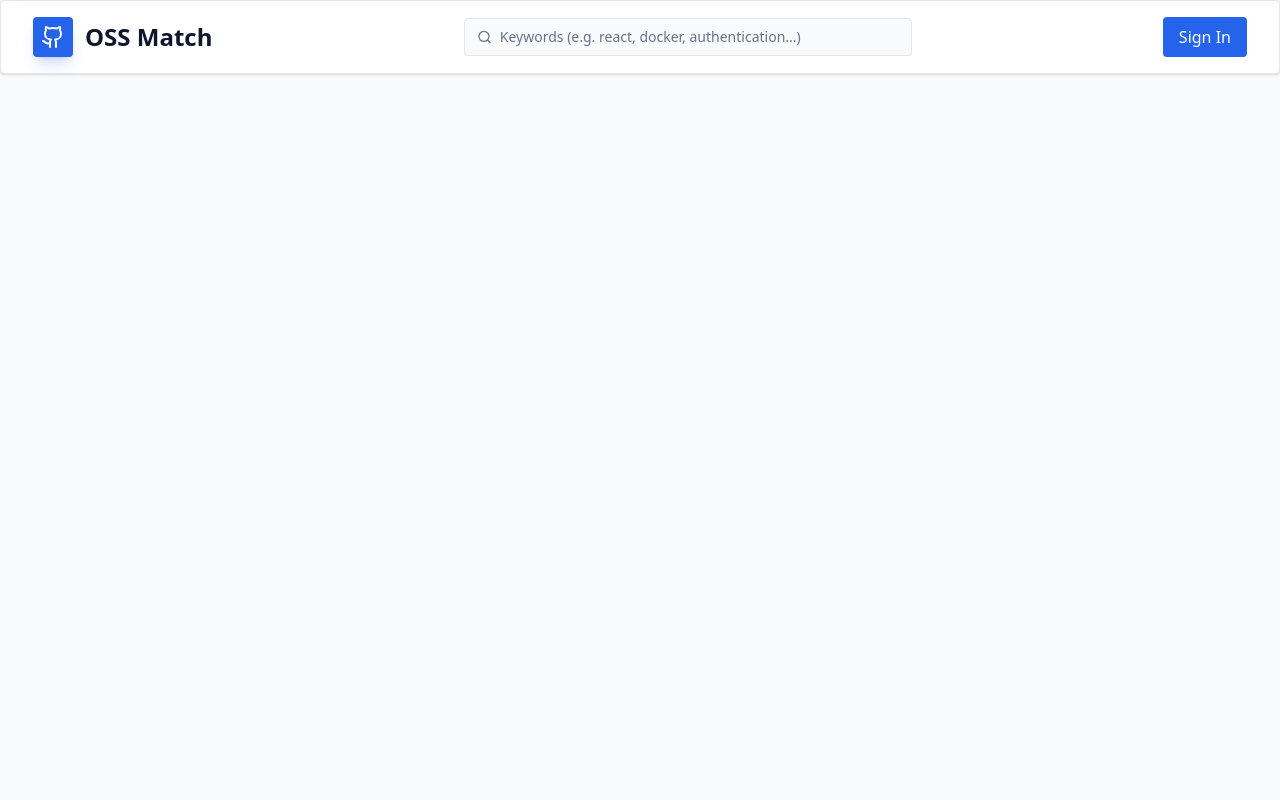
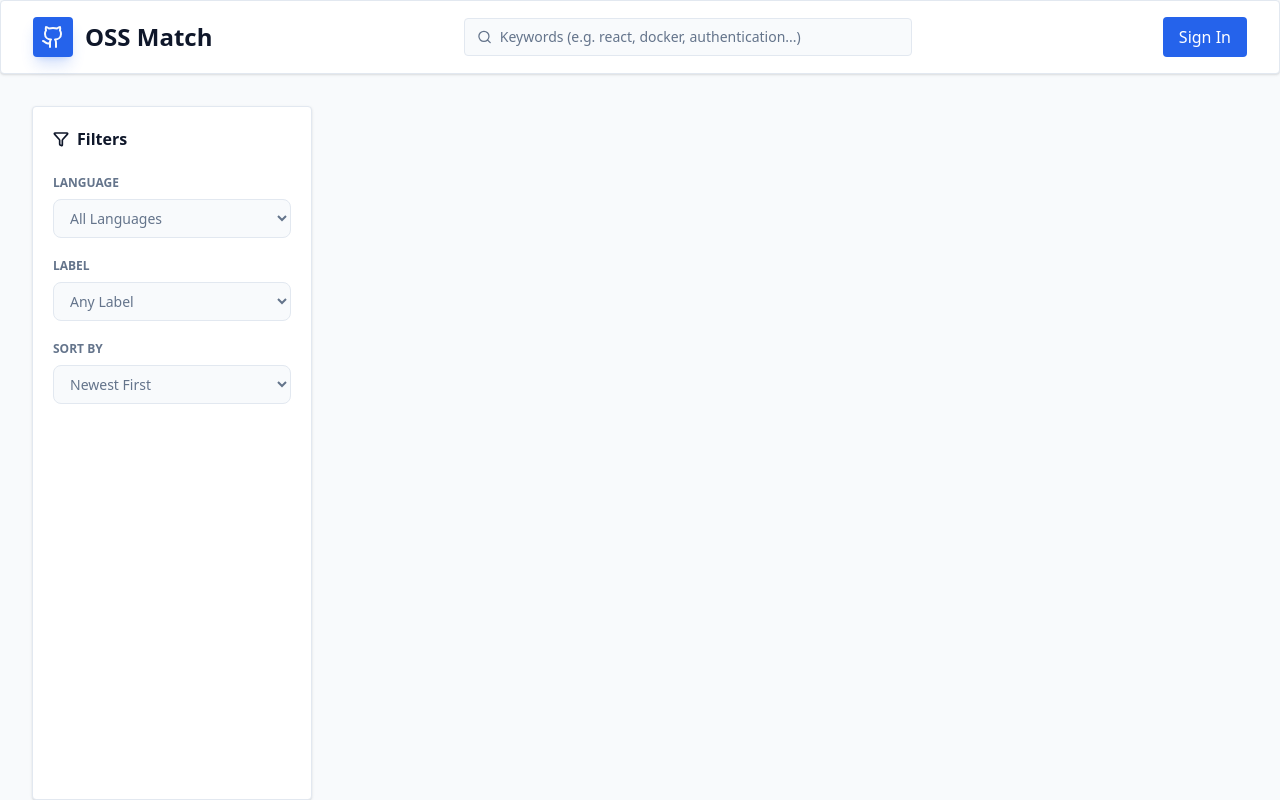
Before and after one commit to mdshakerullahS/OSS_Match, a Next.js app: page / in a window 1280 px wide. Built offline with nearby package versions, Linux system fonts and the light colour scheme.

Commit message:
feat: create and add sidebar

```diff
--- a/src/app/page.tsx
+++ b/src/app/page.tsx
@@ -1,9 +1,13 @@
 import Header from "@/components/header";
+import Sidebar from "@/components/sidebar";
 
 export default function Home() {
   return (
     <>
       <Header />
+      <div className="min-h-[calc(100vh-106px)] max-w-7xl mx-auto px-4 sm:px-6 lg:px-8 mt-8 grid grid-cols-1 lg:grid-cols-4 gap-8">
+        <Sidebar />
+      </div>
     </>
   );
 }
--- /dev/null
+++ b/src/components/sidebar.tsx
@@ -0,0 +1,68 @@
+import { Funnel, Search } from "lucide-react";
+
+export default function Sidebar() {
+  return (
+    <aside className="lg:col-span-1 lg:h-full card p-5 space-y-6">
+      <form className="w-full max-w-md lg:hidden">
+        <div className="flex w-full rounded border bg-background px-3 py-2 text-sm items-center gap-2">
+          <Search size={16} className="text-muted-foreground" />
+          <input
+            placeholder="Keywords (e.g. react, docker, authentication...)"
+            type="text"
+            className="w-full placeholder:text-muted-foreground outline-none"
+          />
+        </div>
+      </form>
+
+      <div className="flex items-center gap-2 font-semibold mb-6">
+        <Funnel size={16} strokeWidth={2.5} />
+        Filters
+      </div>
+      <div className="space-y-5">
+        <div>
+          <label className="block text-xs font-bold text-muted-foreground uppercase mb-2">
+            Language
+          </label>
+          <select className="w-full bg-background border rounded-lg px-3 py-2 text-sm text-muted-foreground outline-none">
+            <option value="">All Languages</option>
+            <option value="JavaScript">JavaScript</option>
+            <option value="TypeScript">TypeScript</option>
+            <option value="Python">Python</option>
+            <option value="Rust">Rust</option>
+            <option value="Go">Go</option>
+            <option value="Java">Java</option>
+            <option value="C++">C++</option>
+            <option value="Ruby">Ruby</option>
+            <option value="PHP">PHP</option>
+            <option value="Swift">Swift</option>
+          </select>
+        </div>
+        <div>
+          <label className="block text-xs font-bold text-muted-foreground uppercase mb-2">
+            Label
+          </label>
+          <select className="w-full bg-background border rounded-lg px-3 py-2 text-sm text-muted-foreground outline-none">
+            <option value="">Any Label</option>
+            <option value="good first issue">good first issue</option>
+            <option value="help wanted">help wanted</option>
+            <option value="bug">bug</option>
+            <option value="enhancement">enhancement</option>
+            <option value="documentation">documentation</option>
+            <option value="hacktoberfest">hacktoberfest</option>
+          </select>
+        </div>
+        <div>
+          <label className="block text-xs font-bold text-muted-foreground uppercase mb-2">
+            Sort By
+          </label>
+          <select className="w-full bg-background border rounded-lg px-3 py-2 text-sm text-muted-foreground outline-none">
+            <option value="created">Newest First</option>
+            <option value="created-asc">Oldest First</option>
+            <option value="stars">Repo Popularity (Stars)</option>
+            <option value="comments">Most Discussed</option>
+          </select>
+        </div>
+      </div>
+    </aside>
+  );
+}
```
